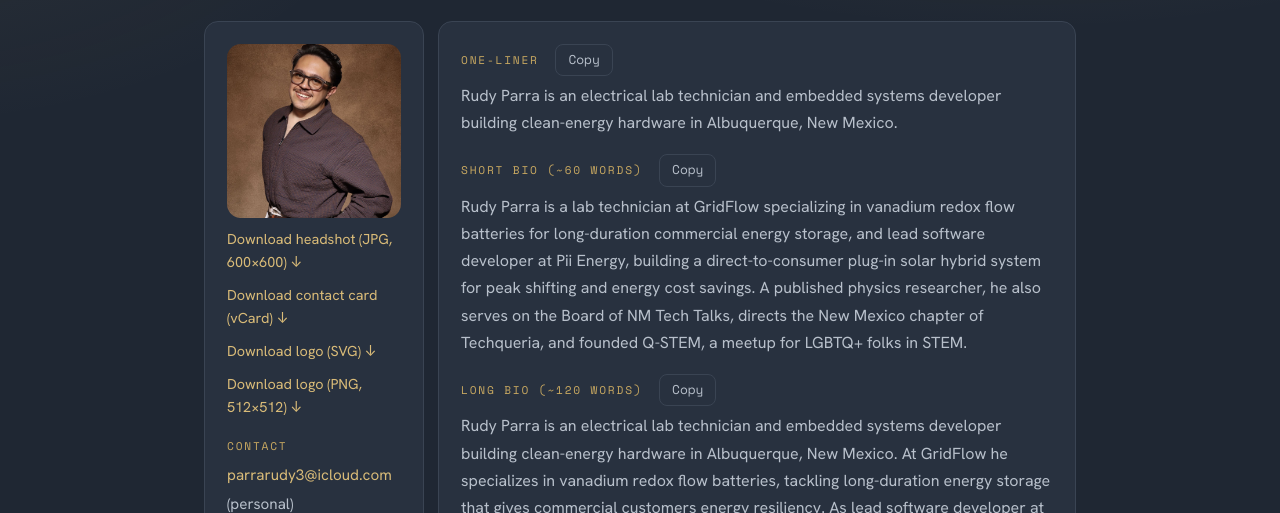
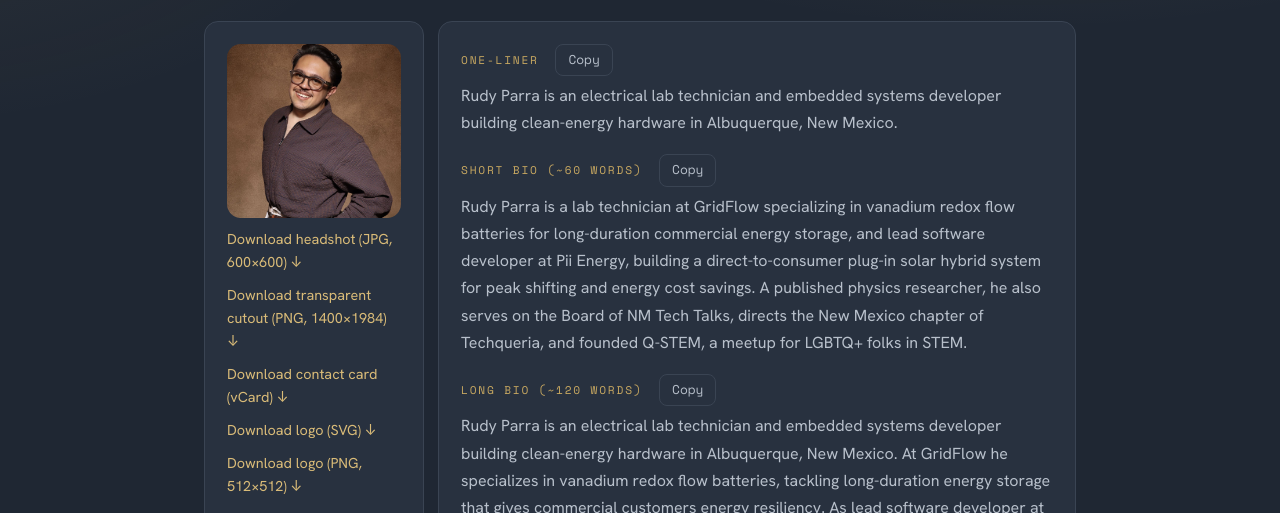
Before and after one commit to rparra23/therudyparra.com, a plain HTML site: page kit/index.html in a window 1280 px wide. Shown: the part 250-763 px from the top of the page. Drawn offline with nearby package versions, Linux system fonts and the light colour scheme.

Commit message:
Kit: add transparent profile cutout download (PNG, 1400x1984)
Background-removed version of the same headshot, for anyone building
event graphics or press layouts around Rudy.

Co-Authored-By: Claude Fable 5 <noreply@anthropic.com>

```diff
--- a/kit/index.html
+++ b/kit/index.html
@@ -61,6 +61,7 @@
       <div class="kit-card">
         <img class="kit-headshot" src="/assets/profile.jpg" alt="Headshot of Rudy Parra" width="600" height="600" />
         <a class="kit-dl" href="/assets/profile.jpg" download="Rudy-Parra-headshot.jpg">Download headshot (JPG, 600×600) ↓</a>
+        <a class="kit-dl" href="/assets/profile-cutout.png" download="Rudy-Parra-cutout.png">Download transparent cutout (PNG, 1400×1984) ↓</a>
         <a class="kit-dl" href="/rudy-parra.vcf" download="Rudy Parra.vcf">Download contact card (vCard) ↓</a>
         <a class="kit-dl" href="/assets/logo.svg" download="Rudy-Parra-logo.svg">Download logo (SVG) ↓</a>
         <a class="kit-dl" href="/assets/icon-512.png" download="Rudy-Parra-logo-512.png">Download logo (PNG, 512×512) ↓</a>
```
Also changed, not shown: 1 other file.
